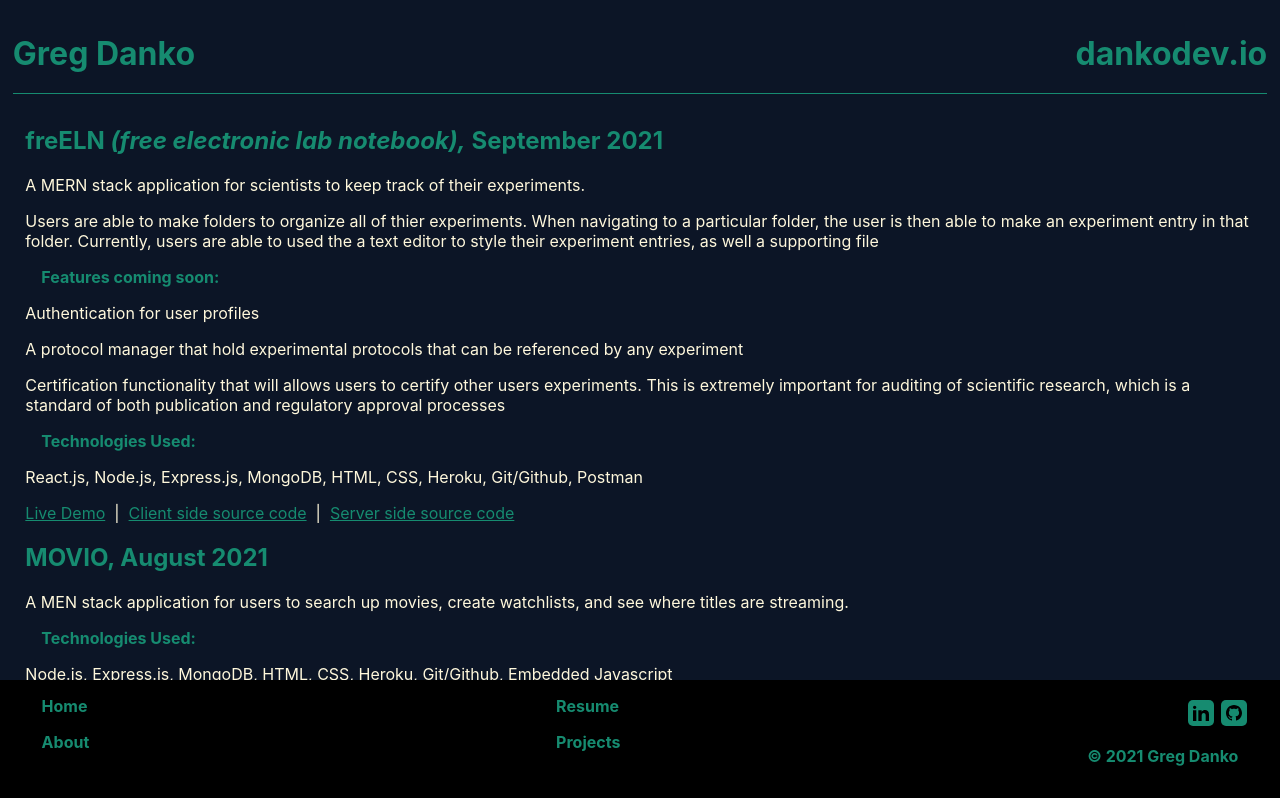
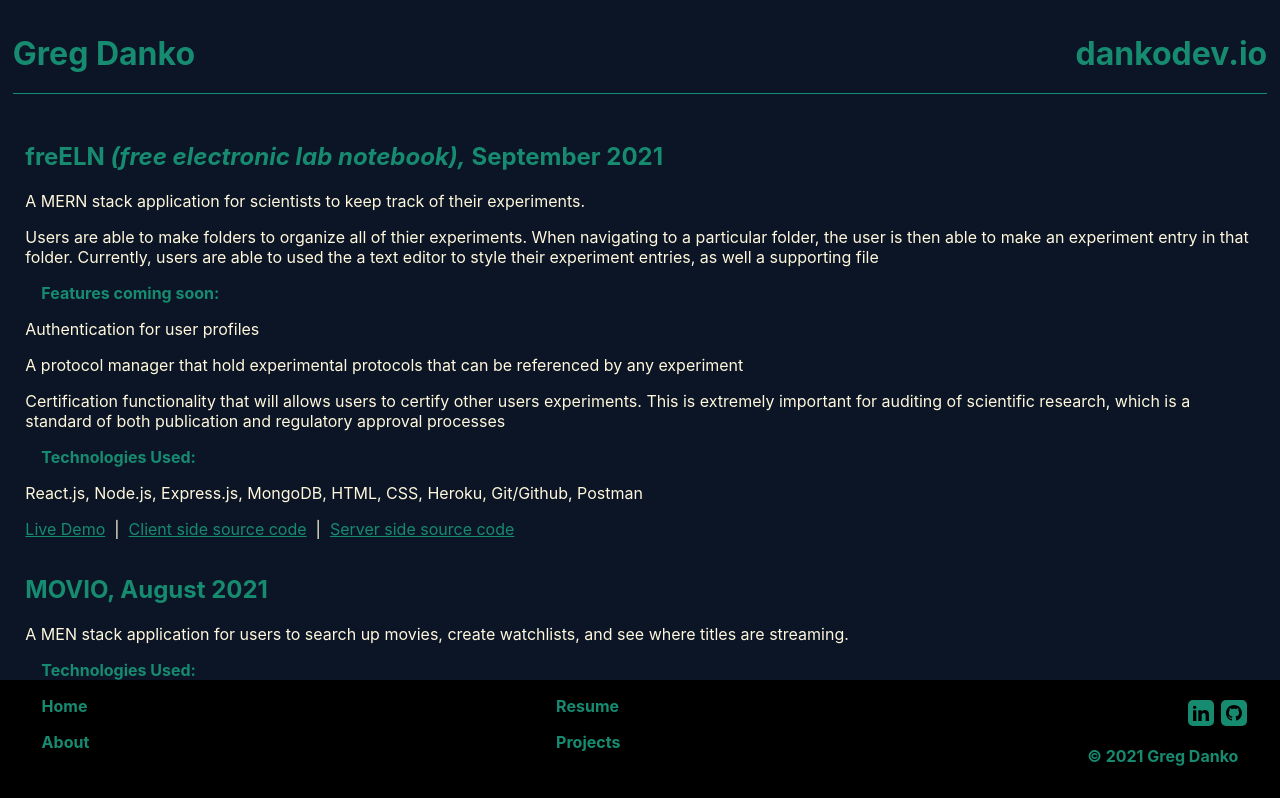
Before and after one commit to gregdanko92/portfolio_v1, a React (Create React App) app: page /projects in a window 1280 px wide. Shown: the top 798 px of the page. Built offline with nearby package versions, Linux system fonts and the light colour scheme.

Commit message:
project stlye

```diff
--- a/src/App.css
+++ b/src/App.css
@@ -181,3 +181,6 @@ strong{
 h4{
   margin:1em;
 }
+.proj-header{
+  margin-top:1.5em;
+}
--- a/src/components/Projects.jsx
+++ b/src/components/Projects.jsx
@@ -2,7 +2,7 @@ function Projects(){
     return(
         <div className='projects'>
 
-            <h2>freELN <i>(free electronic lab notebook),</i> September 2021</h2>
+            <h2 className='proj-header'>freELN <i>(free electronic lab notebook),</i> September 2021</h2>
             <p> A MERN stack application for scientists to keep track of their experiments.</p>
             <p>Users are able to make folders to organize all of thier experiments. When navigating to a particular folder, the user is then able to make an experiment entry in that folder. Currently, users are able to used the a text editor to style their experiment entries, as well a supporting file  </p>
             <h4>Features coming soon:</h4>
@@ -23,7 +23,7 @@ function Projects(){
                 <a href="https://github.com/gregdanko92/freELN_back_end" target="_blank">Server side source code</a>
             </p>
 
-            <h2>MOVIO, August 2021</h2>
+            <h2 className='proj-header' >MOVIO, August 2021</h2>
             <p> A MEN stack application for users to search up movies, create watchlists, and see where titles are streaming.</p>
             <h4>Technologies Used: </h4>
             <p>Node.js, Express.js, MongoDB, HTML, CSS, Heroku, Git/Github, Embedded Javascript </p>
@@ -38,7 +38,7 @@ function Projects(){
             </p>
 
 
-            <h2>Tamagotchi App, July 2021</h2>
+            <h2 className='proj-header' >Tamagotchi App, July 2021</h2>
             <p>My first project in the General Assembly Software Engineering immersive app was a Tamagotchi App. Our basic requirements were to create a character and three metrics that increased on an interval, and three actions that can change these intervals.
             </p>
             <p>I decided to make the app more personal by adding a few extra actions for the user, the ability to name the character, as well as creating different animations for each action using javascript intervals.</p>
```
